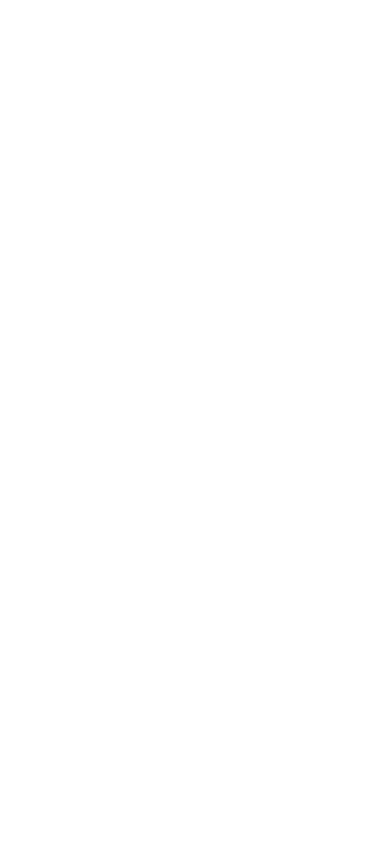
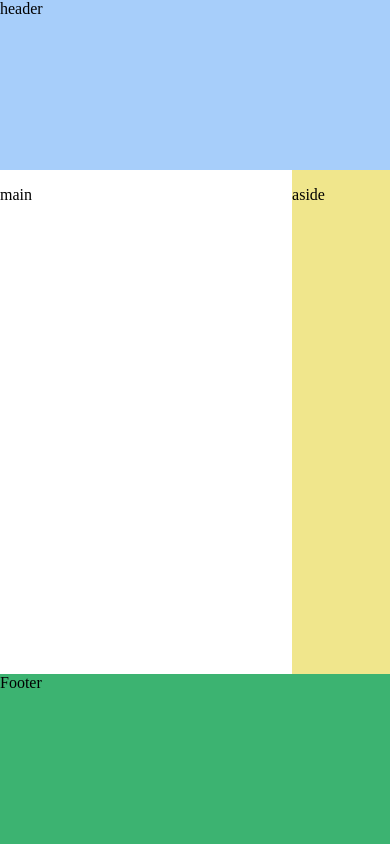
Before and after one commit to iurygdeoliveira/EnemVerso, a plain HTML site: page index.html in a window 390 px wide. Drawn offline with Linux system fonts and the light colour scheme.

Commit message:
layout de Biologia

```diff
--- a/index.html
+++ b/index.html
@@ -1,21 +1,31 @@
 <!DOCTYPE html>
-<html>
-    <head>
-        <title>Page Title</title>
-    </head>
-
-    <body>
-
-       <div id="head">
-       </div>
-       <div id="navbar">
-       </div>
-       <div id="article">
-       </div>
-       <div id="ads">
-       </div>
-       <div id="footer">
-       </div>
-
-    </body>
+<html lang="pt-br">
+<head>
+  <meta charset="UTF-8">
+  <meta http-equiv="X-UA-Compatible" content="IE=edge">
+  <meta name="viewport" content="width=device-width, initial-scale=1, shrink-to-fit=no">
+  <title>Biologia</title>
+   <link rel="stylesheet" href="style.css">
+</head>
+<body class="container">
+    <nav class="item2">
+     nav
+    </nav>
+    <header class="item1">
+      header
+    </header>
+    <main class="item3">
+      <p>
+        main
+      </p>
+    </main>
+    <aside class="item4">
+      <p>
+        aside
+      </p>
+    </aside>
+    <footer class="item5">
+      Footer
+    </footer>
+</body>
 </html>
--- /dev/null
+++ b/style.css
@@ -0,0 +1,63 @@
+.item2 {
+  background-color: #FA9072;
+  grid-area: nav;
+}
+
+.item1 {
+  background-color: #A7CEFA;
+  grid-area: header;
+}
+
+.item3 {
+  background-color: #FFFFFF;
+  grid-area: main;
+}
+
+.item5 {
+  background-color: #3CB371;
+  grid-area: footer;
+}
+
+.item4 {
+  background-color: #F0E68C;
+  grid-area: aside;
+}
+
+.container {
+  display: grid;
+  grid-template-columns: auto auto auto auto auto;
+  grid-template-rows: auto auto auto auto auto;
+  grid-template-areas:
+    "nav header header header header"
+    "nav main main main aside"
+    "nav main main main aside"
+    "nav main main main aside"
+    "footer footer footer footer footer";
+}
+
+body {
+  margin: 0px;
+  width: 100%;
+  height: 100vh;
+}
+@media screen and (max-width:576px){
+  .item2{
+    display:none;
+  }
+  .container{
+    display:grid;
+    grid-template-columns:auto auto auto auto auto;
+    grid-template-rows:auto auto auto auto auto;
+    grid-template-areas:
+    "header header header header header"
+    "main main main main aside"
+    "main main main main aside"
+    "main main main main aside"
+    "footer footer footer footer footer";
+  }
+  .menu{
+    background-color: blueviolet
+    height:100vh;
+    position:fixed;
+  }
+}
```
Also changed, not shown: script.js (added), 1 other file.
